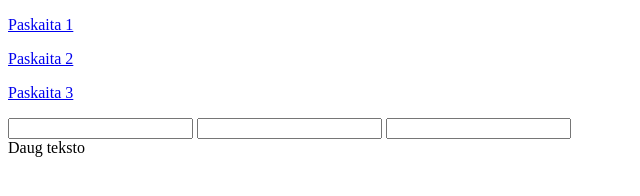
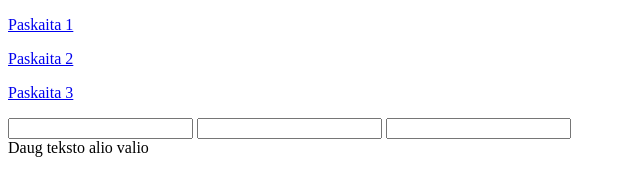
Before and after one commit to Simofy/front-end, a plain HTML site: page index.html in a window 1280 px wide. Shown: the full height of the page, 0-640 px from the left. Drawn offline with Linux system fonts and the light colour scheme.

Commit message:
Testing webhooks

```diff
--- a/index.html
+++ b/index.html
@@ -1,9 +1,12 @@
 <!DOCTYPE html>
 <html>
+
 <head>
   <title> Code Academy </title>
-    <link rel="stylesheet" type="text/css" href="style.css"></link>
+  <link rel="stylesheet" type="text/css" href="style.css">
+  </link>
 </head>
+
 <body class="p-demo">
   <p>
     <a href="paskaita1">Paskaita 1</a>
@@ -15,12 +18,14 @@
     <a href="/paskaita3">Paskaita 3</a>
   </p>
 
-    <input type="text" >
+  <input type="text">
   <input type="text" tabindex="2">
-    <input type="text" >
-    <div title="testing title" >
+  <input type="text">
+  <div title="testing title">
     Daug teksto
+    alio valio
   </div>
 
 </body>
+
 </html>
```
Lines whose indentation alone changed are shown as unchanged.
